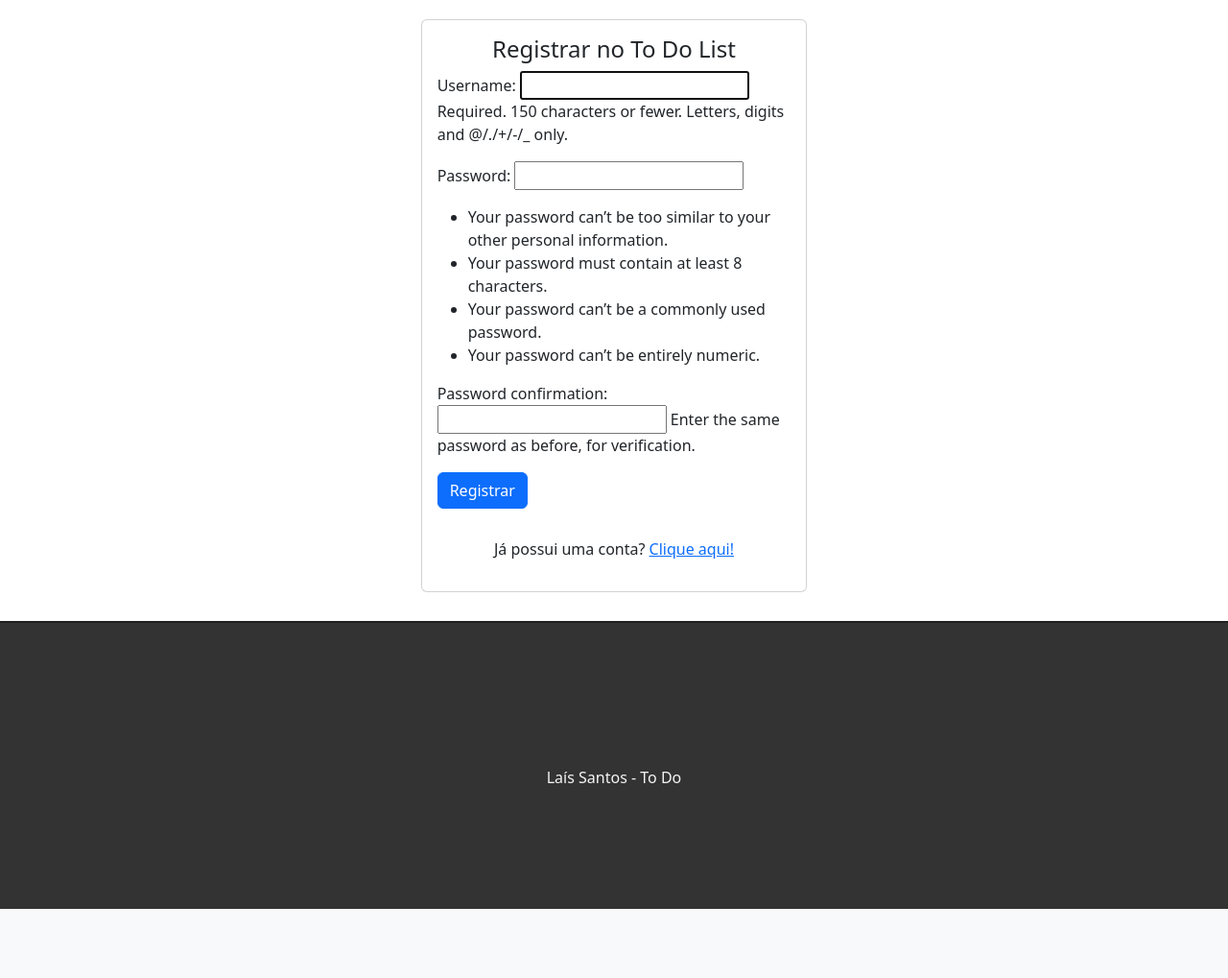
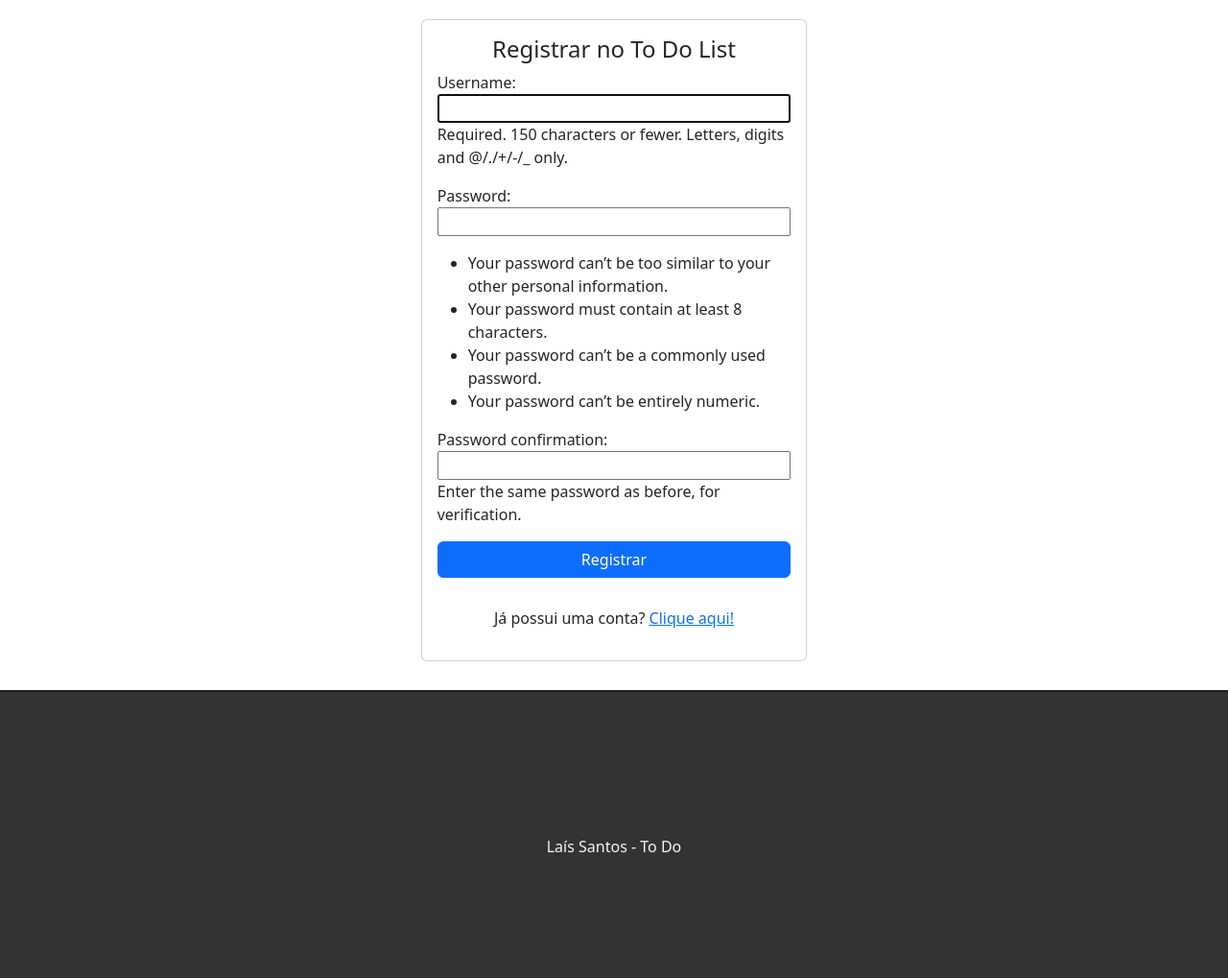
Before and after one commit to LaisDomingos/ToDo, a Django app: page /accounts/register/ in a window 1280 px wide. Shown: the part 57-1076 px from the top of the page at 96% size. Before the commit the page ends 1004 px from the top, so only its background shows below. Run offline with Django 5.2, Linux system fonts and the light colour scheme; some libraries are stand-ins or nearby versions.

Commit message:
Register atualizado

```diff
--- a/projeto-todo/todo/templates/registration/register.html
+++ b/projeto-todo/todo/templates/registration/register.html
@@ -10,7 +10,7 @@
             <div class="card-body">
                 <h4 class="card-title text-center">Registrar no To Do List</h4>
 
-                <form method="post">
+                <form class='loginFormulario' method="post">
                     {% csrf_token %}
                     <input type="hidden" name="next" value="{{ next }}">
 
```
